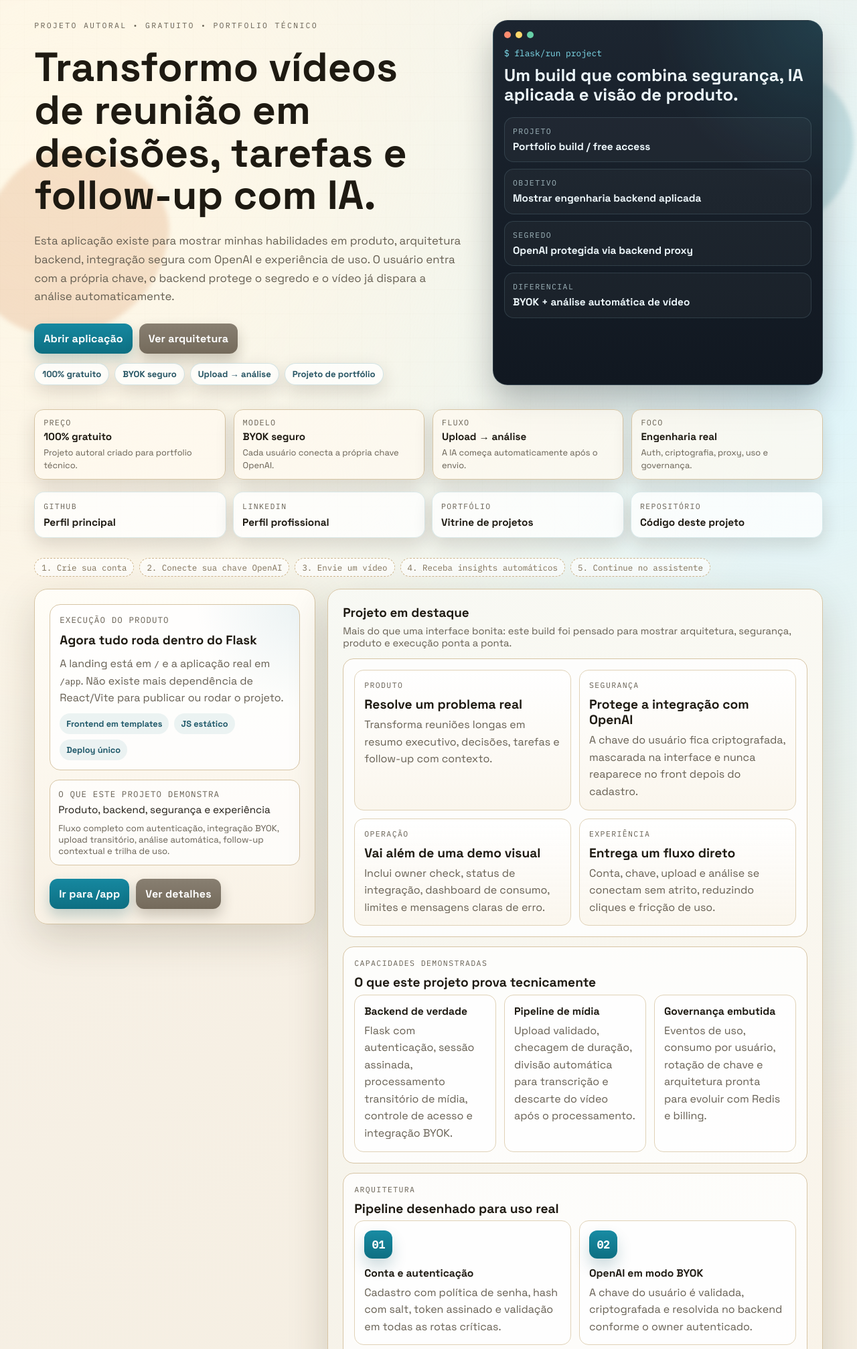
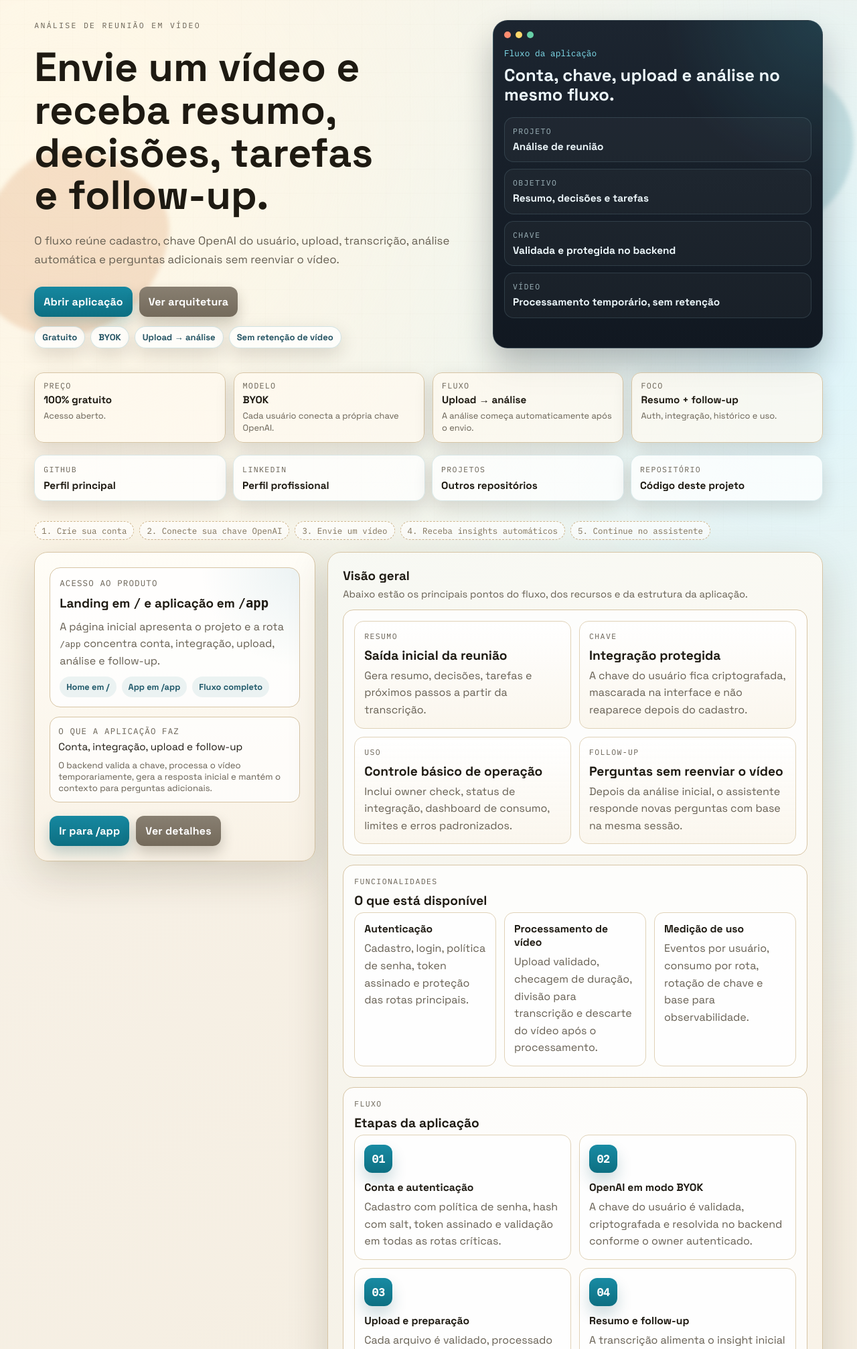
Before and after one commit to LucasTalen/Analise_de_Reuniao, a Flask app: page / in a window 1280 px wide. Shown: the top 2014 px of the page at 67% size. Run offline with Flask 3, Linux system fonts and the light colour scheme; parts of the project's set-up code (start-up, migrations or seed data) failed here and were passed over.

Commit message:
polimento

```diff
--- a/templates/landing.html
+++ b/templates/landing.html
@@ -1,6 +1,6 @@
 {% extends "base.html" %}
 
-{% block title %}Análise de Reunião | Portfolio{% endblock %}
+{% block title %}Análise de Reunião{% endblock %}
 {% block page_name %}landing{% endblock %}
 
 {% block content %}
@@ -11,22 +11,21 @@
   <header class="hero hero-landing">
     <div class="hero-landing-grid">
       <div class="hero-copy">
-        <p class="eyebrow">Projeto autoral • gratuito • portfolio técnico</p>
-        <h1>Transformo vídeos de reunião em decisões, tarefas e follow-up com IA.</h1>
+        <p class="eyebrow">Análise de reunião em vídeo</p>
+        <h1>Envie um vídeo e receba resumo, decisões, tarefas e follow-up.</h1>
         <p class="subtitle hero-subtitle-strong">
-          Esta aplicação existe para mostrar minhas habilidades em produto, arquitetura backend,
-          integração segura com OpenAI e experiência de uso. O usuário entra com a própria chave,
-          o backend protege o segredo e o vídeo já dispara a análise automaticamente.
+          O fluxo reúne cadastro, chave OpenAI do usuário, upload, transcrição, análise automática
+          e perguntas adicionais sem reenviar o vídeo.
         </p>
         <div class="hero-actions">
           <a class="btn" href="{{ url_for('application_page') }}">Abrir aplicação</a>
           <a class="btn btn-ghost hero-btn-alt" href="#project-panel">Ver arquitetura</a>
         </div>
         <div class="hero-badges">
-          <span class="hero-badge">100% gratuito</span>
-          <span class="hero-badge">BYOK seguro</span>
+          <span class="hero-badge">Gratuito</span>
+          <span class="hero-badge">BYOK</span>
           <span class="hero-badge">Upload → análise</span>
-          <span class="hero-badge">Projeto de portfólio</span>
+          <span class="hero-badge">Sem retenção de vídeo</span>
         </div>
       </div>
 
@@ -37,24 +36,24 @@
             <span></span>
             <span></span>
           </div>
-          <p class="showcase-kicker">$ flask/run project</p>
-          <h2>Um build que combina segurança, IA aplicada e visão de produto.</h2>
+          <p class="showcase-kicker">Fluxo da aplicação</p>
+          <h2>Conta, chave, upload e análise no mesmo fluxo.</h2>
           <div class="showcase-grid">
             <article class="showcase-line">
               <p>Projeto</p>
-              <strong>Portfolio build / free access</strong>
+              <strong>Análise de reunião</strong>
             </article>
             <article class="showcase-line">
               <p>Objetivo</p>
-              <strong>Mostrar engenharia backend aplicada</strong>
+              <strong>Resumo, decisões e tarefas</strong>
             </article>
             <article class="showcase-line">
-              <p>Segredo</p>
-              <strong>OpenAI protegida via backend proxy</strong>
+              <p>Chave</p>
+              <strong>Validada e protegida no backend</strong>
             </article>
             <article class="showcase-line">
-              <p>Diferencial</p>
-              <strong>BYOK + análise automática de vídeo</strong>
+              <p>Vídeo</p>
+              <strong>Processamento temporário, sem retenção</strong>
             </article>
           </div>
         </div>
@@ -65,22 +64,22 @@
       <article class="metric-card">
         <p>Preço</p>
         <strong>100% gratuito</strong>
-        <span>Projeto autoral criado para portfolio técnico.</span>
+        <span>Acesso aberto.</span>
       </article>
       <article class="metric-card">
         <p>Modelo</p>
-        <strong>BYOK seguro</strong>
+        <strong>BYOK</strong>
         <span>Cada usuário conecta a própria chave OpenAI.</span>
       </article>
       <article class="metric-card">
         <p>Fluxo</p>
         <strong>Upload → análise</strong>
-        <span>A IA começa automaticamente após o envio.</span>
+        <span>A análise começa automaticamente após o envio.</span>
       </article>
       <article class="metric-card">
         <p>Foco</p>
-        <strong>Engenharia real</strong>
-        <span>Auth, criptografia, proxy, uso e governança.</span>
+        <strong>Resumo + follow-up</strong>
+        <span>Auth, integração, histórico e uso.</span>
       </article>
     </div>
 
@@ -94,8 +93,8 @@
         <strong>Perfil profissional</strong>
       </a>
       <a class="creator-link-card" href="https://github.com/LucasTalen?tab=repositories" target="_blank" rel="noreferrer">
-        <p>Portfólio</p>
-        <strong>Vitrine de projetos</strong>
+        <p>Projetos</p>
+        <strong>Outros repositórios</strong>
       </a>
       <a class="creator-link-card" href="https://github.com/LucasTalen/Analise_de_Reuniao" target="_blank" rel="noreferrer">
         <p>Repositório</p>
@@ -115,25 +114,25 @@
   <main class="layout">
     <section class="panel panel-upload">
       <div class="launch-card">
-        <p class="account-title">Execução do produto</p>
-        <h2>Agora tudo roda dentro do Flask</h2>
+        <p class="account-title">Acesso ao produto</p>
+        <h2>Landing em <code>/</code> e aplicação em <code>/app</code></h2>
         <p class="panel-lead">
-          A landing está em <code>/</code> e a aplicação real em <code>/app</code>. Não existe mais
-          dependência de React/Vite para publicar ou rodar o projeto.
+          A página inicial apresenta o projeto e a rota <code>/app</code> concentra conta,
+          integração, upload, análise e follow-up.
         </p>
         <div class="launch-points">
-          <span>Frontend em templates</span>
-          <span>JS estático</span>
-          <span>Deploy único</span>
+          <span>Home em /</span>
+          <span>App em /app</span>
+          <span>Fluxo completo</span>
         </div>
       </div>
 
       <div class="account-box">
-        <p class="account-title">O que este projeto demonstra</p>
-        <p class="account-email">Produto, backend, segurança e experiência</p>
+        <p class="account-title">O que a aplicação faz</p>
+        <p class="account-email">Conta, integração, upload e follow-up</p>
         <p class="help-text">
-          Fluxo completo com autenticação, integração BYOK, upload transitório, análise automática,
-          follow-up contextual e trilha de uso.
+          O backend valida a chave, processa o vídeo temporariamente, gera a resposta inicial e
+          mantém o contexto para perguntas adicionais.
         </p>
       </div>
 
@@ -145,10 +144,9 @@
 
     <section class="panel panel-results" id="project-panel">
       <div class="result-header">
-        <h2>Projeto em destaque</h2>
+        <h2>Visão geral</h2>
         <p>
-          Mais do que uma interface bonita: este build foi pensado para mostrar arquitetura,
-          segurança, produto e execução ponta a ponta.
+          Abaixo estão os principais pontos do fluxo, dos recursos e da estrutura da aplicação.
         </p>
       </div>
 
@@ -156,53 +154,53 @@
         <section class="landing-section">
           <div class="landing-proof-grid">
             <article class="landing-proof-card">
-              <p>Produto</p>
-              <h3>Resolve um problema real</h3>
-              <span>Transforma reuniões longas em resumo executivo, decisões, tarefas e follow-up com contexto.</span>
+              <p>Resumo</p>
+              <h3>Saída inicial da reunião</h3>
+              <span>Gera resumo, decisões, tarefas e próximos passos a partir da transcrição.</span>
             </article>
             <article class="landing-proof-card">
-              <p>Segurança</p>
-              <h3>Protege a integração com OpenAI</h3>
-              <span>A chave do usuário fica criptografada, mascarada na interface e nunca reaparece no front depois do cadastro.</span>
+              <p>Chave</p>
+              <h3>Integração protegida</h3>
+              <span>A chave do usuário fica criptografada, mascarada na interface e não reaparece depois do cadastro.</span>
             </article>
             <article class="landing-proof-card">
-              <p>Operação</p>
-              <h3>Vai além de uma demo visual</h3>
-              <span>Inclui owner check, status de integração, dashboard de consumo, limites e mensagens claras de erro.</span>
+              <p>Uso</p>
+              <h3>Controle básico de operação</h3>
+              <span>Inclui owner check, status de integração, dashboard de consumo, limites e erros padronizados.</span>
             </article>
             <article class="landing-proof-card">
-              <p>Experiência</p>
-              <h3>Entrega um fluxo direto</h3>
-              <span>Conta, chave, upload e análise se conectam sem atrito, reduzindo cliques e fricção de uso.</span>
+              <p>Follow-up</p>
+              <h3>Perguntas sem reenviar o vídeo</h3>
+              <span>Depois da análise inicial, o assistente responde novas perguntas com base na mesma sessão.</span>
             </article>
           </div>
         </section>
 
         <section class="landing-section">
           <div class="landing-section-head">
-            <p class="eyebrow">Capacidades demonstradas</p>
-            <h3>O que este projeto prova tecnicamente</h3>
+            <p class="eyebrow">Funcionalidades</p>
+            <h3>O que está disponível</h3>
           </div>
           <div class="landing-capability-grid">
             <article class="landing-capability-card">
-              <h4>Backend de verdade</h4>
-              <p>Flask com autenticação, sessão assinada, processamento transitório de mídia, controle de acesso e integração BYOK.</p>
+              <h4>Autenticação</h4>
+              <p>Cadastro, login, política de senha, token assinado e proteção das rotas principais.</p>
             </article>
             <article class="landing-capability-card">
-              <h4>Pipeline de mídia</h4>
-              <p>Upload validado, checagem de duração, divisão automática para transcrição e descarte do vídeo após o processamento.</p>
+              <h4>Processamento de vídeo</h4>
+              <p>Upload validado, checagem de duração, divisão para transcrição e descarte do vídeo após o processamento.</p>
             </article>
             <article class="landing-capability-card">
-              <h4>Governança embutida</h4>
-              <p>Eventos de uso, consumo por usuário, rotação de chave e arquitetura pronta para evoluir com Redis e billing.</p>
+              <h4>Medição de uso</h4>
+              <p>Eventos por usuário, consumo por rota, rotação de chave e base para observabilidade.</p>
             </article>
           </div>
         </section>
 
         <section class="landing-section">
           <div class="landing-section-head">
-            <p class="eyebrow">Arquitetura</p>
-            <h3>Pipeline desenhado para uso real</h3>
+            <p class="eyebrow">Fluxo</p>
+            <h3>Etapas da aplicação</h3>
           </div>
           <div class="landing-architecture-grid">
             <article class="landing-architecture-card">
@@ -230,8 +228,8 @@
 
         <section class="landing-band">
           <article class="landing-band-card">
-            <p class="eyebrow">Stack</p>
-            <h3>Ferramentas e decisões de implementação</h3>
+            <p class="eyebrow">Tecnologias</p>
+            <h3>Base da aplicação</h3>
             <div class="tech-chips">
               <span class="tech-chip">Flask</span>
               <span class="tech-chip">Jinja templates</span>
@@ -246,8 +244,8 @@
           </article>
 
           <article class="landing-band-card">
-            <p class="eyebrow">Saídas do produto</p>
-            <h3>O que o usuário recebe ao final</h3>
+            <p class="eyebrow">Saídas</p>
+            <h3>Resultados disponíveis</h3>
             <div class="landing-output-list">
               <span>Resumo executivo com timestamps</span>
               <span>Checklist e lista de tarefas</span>
@@ -258,11 +256,10 @@
         </section>
 
         <section class="landing-cta">
-          <p class="eyebrow">Experimente o projeto</p>
-          <h3>Crie uma conta e percorra o fluxo completo.</h3>
+          <p class="eyebrow">Acesso</p>
+          <h3>Use a aplicação em <code>/app</code>.</h3>
           <p>
-            A aplicação é gratuita e foi pensada para servir como uma vitrine prática das minhas
-            habilidades técnicas.
+            O fluxo cobre cadastro, integração, upload, análise inicial e perguntas adicionais.
           </p>
           <div class="hero-actions">
             <a class="btn" href="{{ url_for('application_page') }}#auth-form">Abrir cadastro</a>
```
Also changed, not shown: templates/app.html (+3 -4 lines), README.md.
